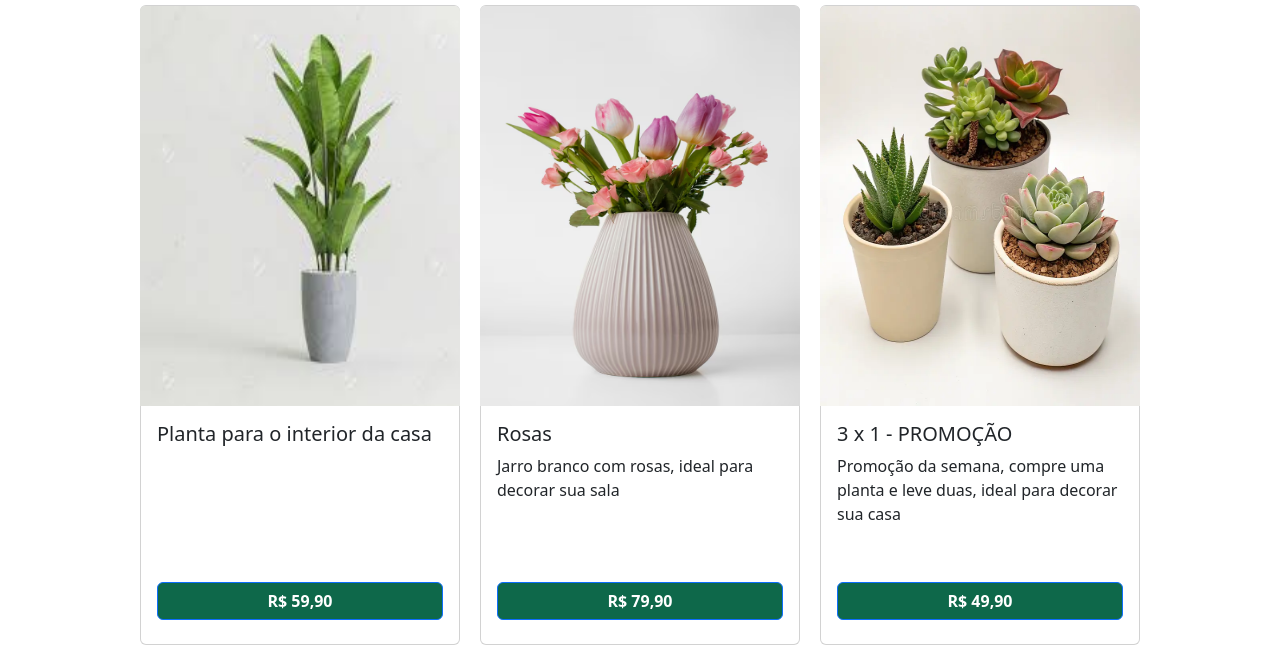
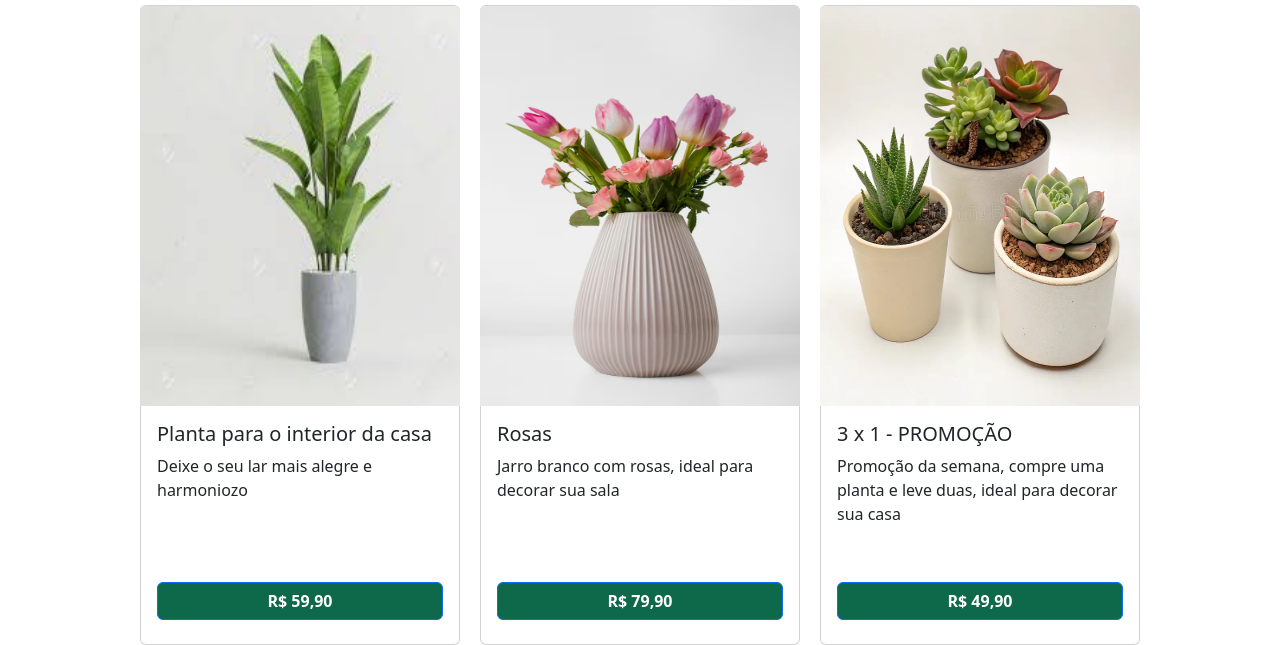
Before and after one commit to AndersonArauj07/Aula-digital-Bootstrap, a plain HTML site: page index.html in a window 1280 px wide. Shown: the part 358-1003 px from the top of the page. Drawn offline with nearby package versions, Linux system fonts and the light colour scheme; a web font is replaced by a local one.

Commit message:
Alteração-bootstrap

```diff
--- a/index.html
+++ b/index.html
@@ -60,7 +60,7 @@
                 <div class="card-body">
                     <div id="texto">
                         <h5 class="card-title">Planta para o interior da casa</h5>
-                        <p class="card-text">
+                        <p class="card-text">Deixe o seu lar mais alegre e harmoniozo
                         </p>
                     </div>
                     <a href="#" class="btn btn-primary">R$ 59,90</a>
```
